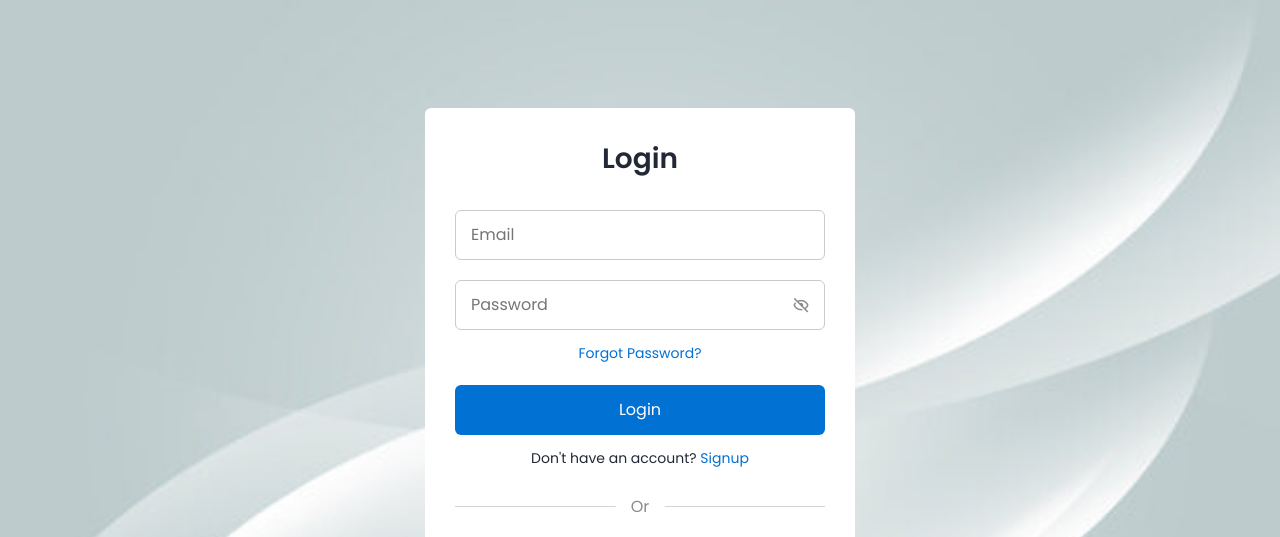
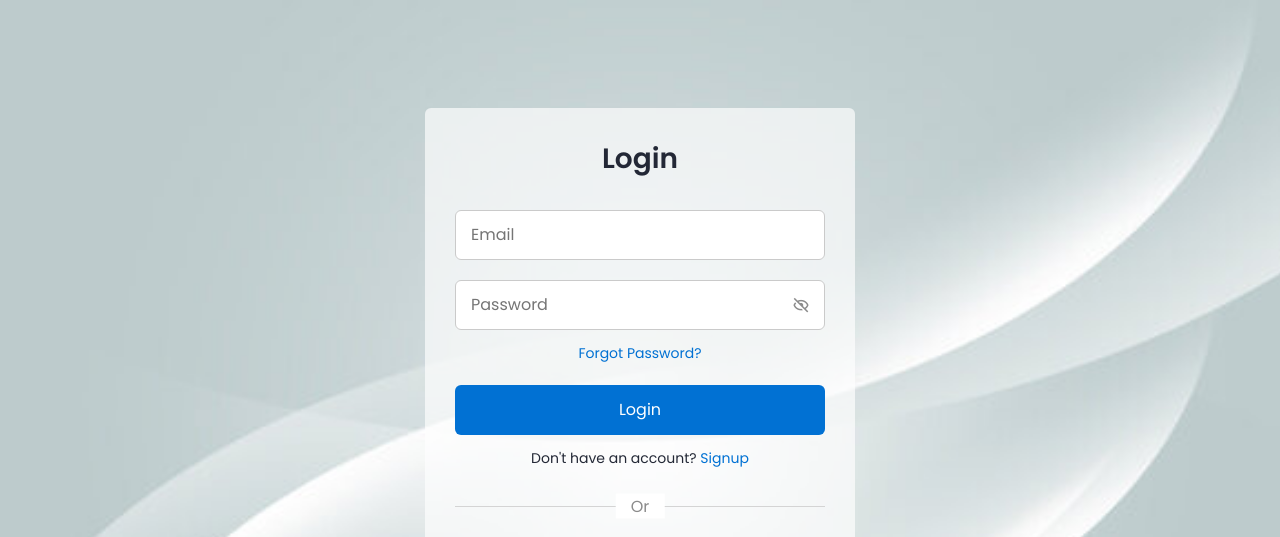
Before and after one commit to lokeshboda/project1-nexus, a plain HTML site: page index.html in a window 1280 px wide. Shown: the top 537 px of the page. Drawn offline with nearby package versions, Linux system fonts and the light colour scheme.

Commit message:
Update style.css

```diff
--- a/style.css
+++ b/style.css
@@ -25,7 +25,7 @@
     max-width: 430px;
     width: 100%;
     padding: 30px;
-    background-color: #fff;
+    background-color: #ffffffab;
     border-radius: 6px;
 }
 
```
